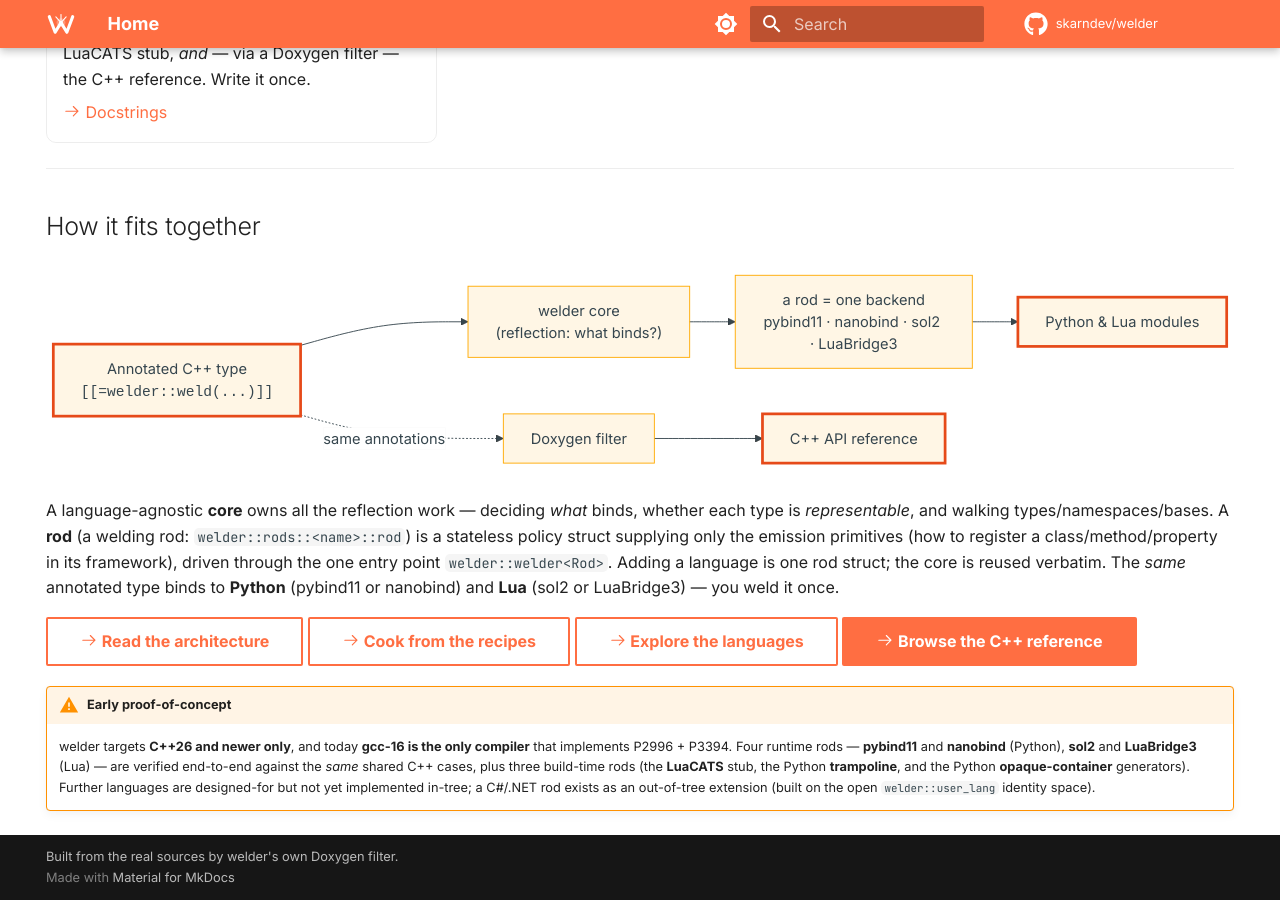
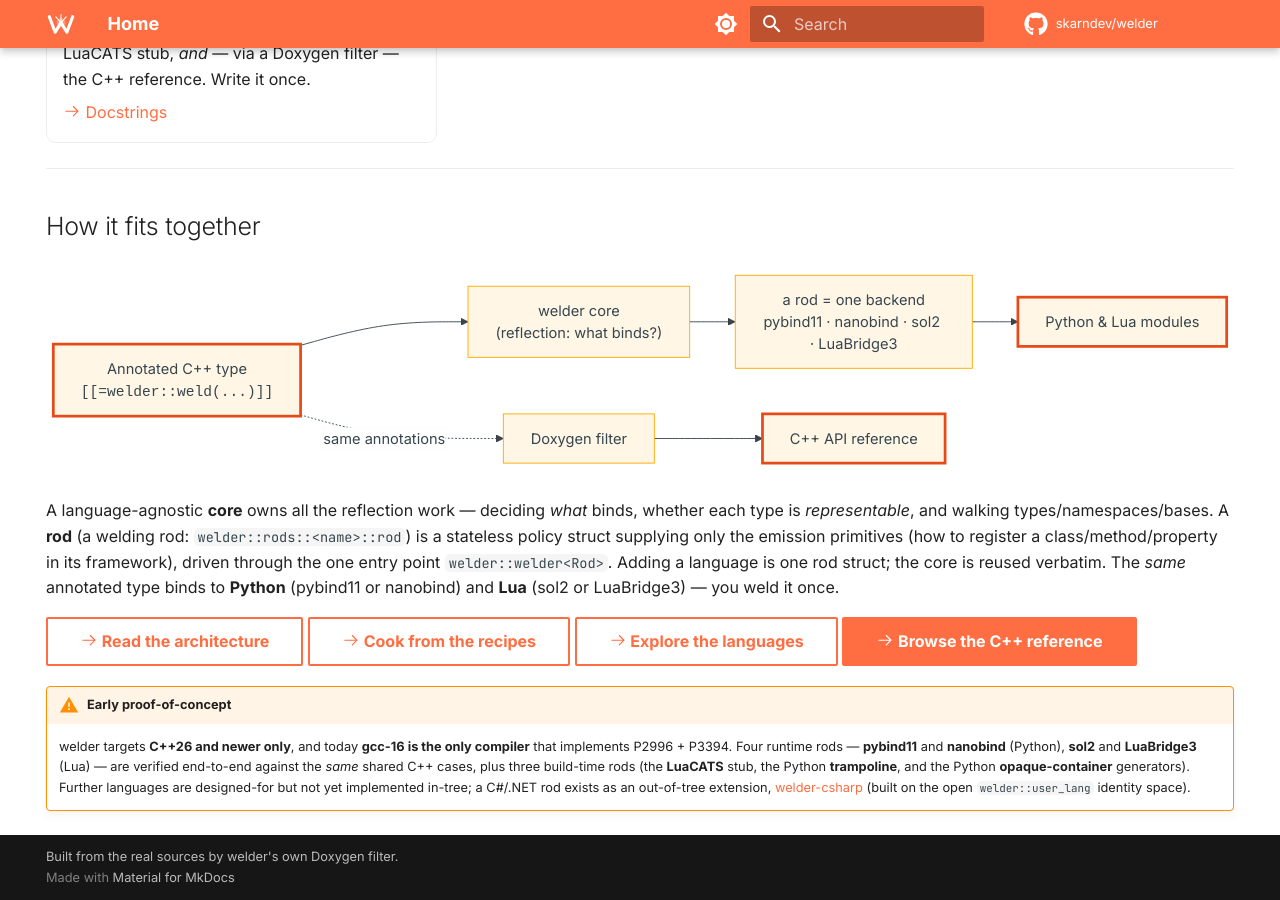
Before and after one commit to skarndev/welder, an MkDocs documentation site: the page built from docs/content/index.md, in a window 1280 px wide and 900 px high, scrolled down 3770 px. Built offline with MkDocs 1.6.1 and Material for MkDocs 9.7.7, drawn with Linux system fonts in a browser that asks for light colours; comment, search, counter and statistics services are not loaded.

Commit message:
docs: link the now-public welder-csharp extension
Co-Authored-By: Claude Fable 5 <noreply@anthropic.com>

```diff
--- a/docs/content/index.md
+++ b/docs/content/index.md
@@ -363,5 +363,5 @@ weld it once.
     end-to-end against the *same* shared C++ cases, plus three build-time rods
     (the **LuaCATS** stub, the Python **trampoline**, and the Python
     **opaque-container** generators). Further languages are designed-for but not
-    yet implemented in-tree; a C#/.NET rod exists as an out-of-tree extension
+    yet implemented in-tree; a C#/.NET rod exists as an out-of-tree extension, [welder-csharp](https://github.com/skarndev/welder-csharp)
     (built on the open `welder::user_lang` identity space).
```
Also changed, not shown: CLAUDE.md (+1 -1 lines).
